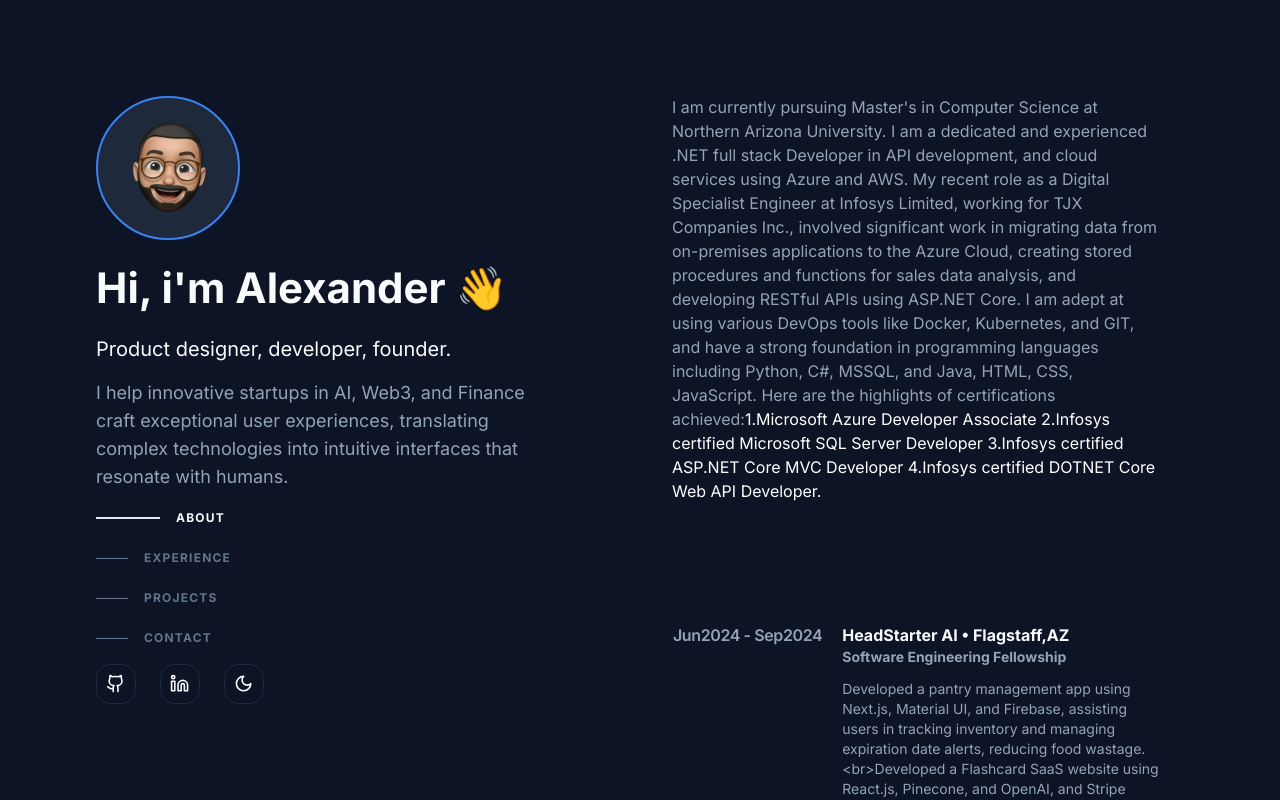
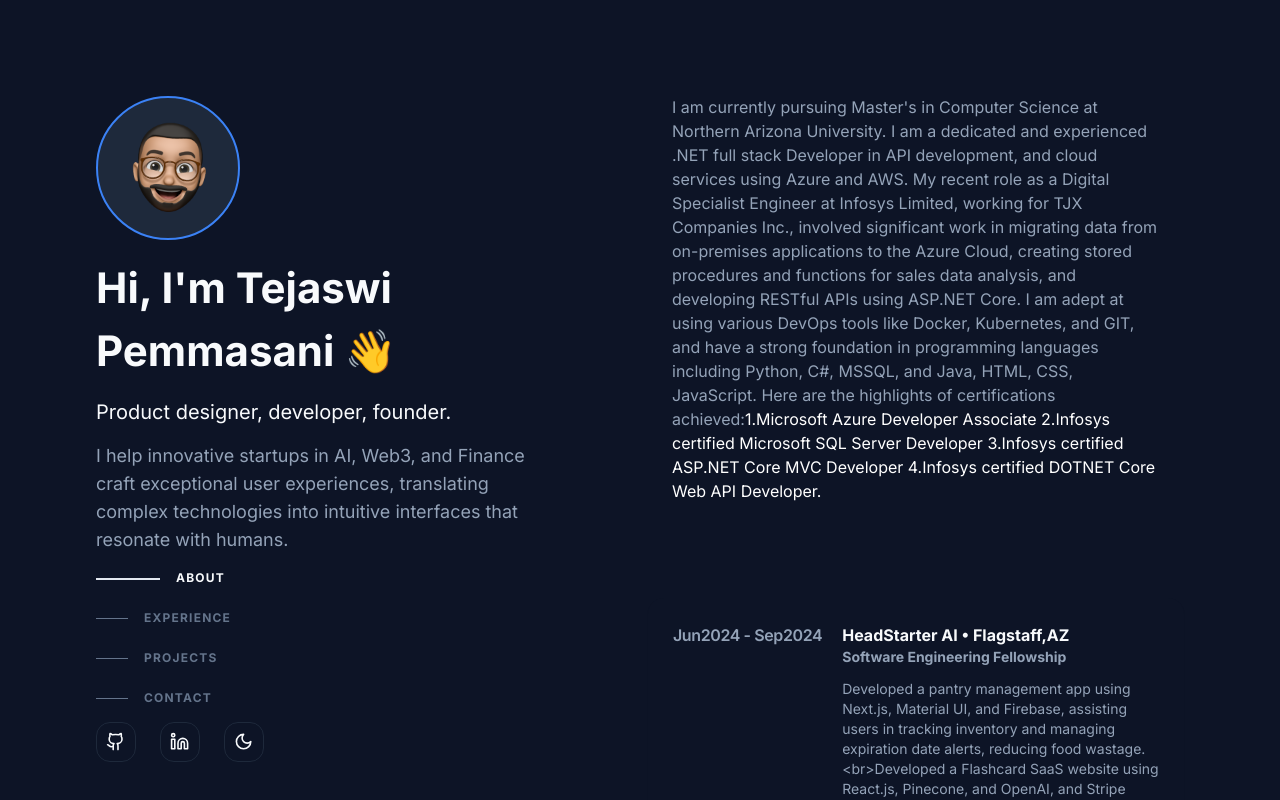
Before and after one commit to tejs9k/myPortfolioWebsite, a Next.js app: page / in a window 1280 px wide. Shown: the top 800 px of the page. Built offline with nearby package versions, Linux system fonts and the light colour scheme.

Commit message:
Fifth commit

```diff
--- a/components/ExpCards.tsx
+++ b/components/ExpCards.tsx
@@ -116,7 +116,7 @@
       </>
       <div className="lg:px-12 mt-12">
         <a
-          href="mailto:alexander@meikopoulos.com"
+          href="mailto:tejaswipemmasani8@gmail.com"
           target="_blank"
           rel="noopener noreferrer"
           className="inline-flex items-center font-medium leading-tight text-foreground group"
--- a/components/Nav.tsx
+++ b/components/Nav.tsx
@@ -54,7 +54,7 @@
           </Avatar>
         </div>
         <h1 className="text-[42px] font-bold lg:text-start">
-          Hi, i&#39;m Alexander 👋
+          Hi, I&#39;m Tejaswi Pemmasani 👋
         </h1>
         <h2 className="text-xl lg:text-start">
           Product designer, developer, founder.
@@ -85,7 +85,7 @@
       <ul className="flex flex-row gap-6 mt-6 lg:mt-0">
         <Button variant="outline" size="icon">
           <a
-            href="https://github.com/0xAlexander"
+            href="https://github.com/tejs9k"
             target="_blank"
             rel="noopener noreferrer"
           >
@@ -94,7 +94,7 @@
         </Button>
         <Button variant="outline" size="icon">
           <a
-            href="https://linkedin.com/in/0xAlexander"
+            href="https://www.linkedin.com/in/tejaswi-pemmasani/"
             target="_blank"
             rel="noopener noreferrer"
           >
```
